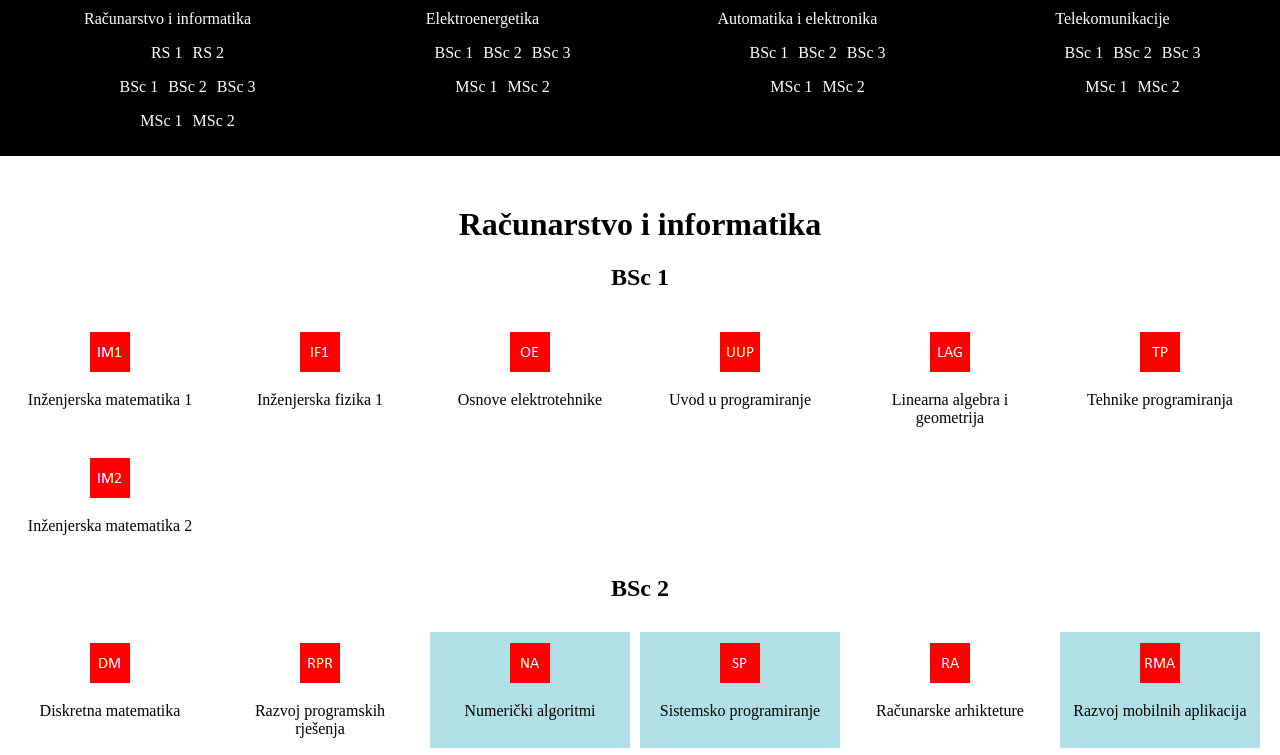
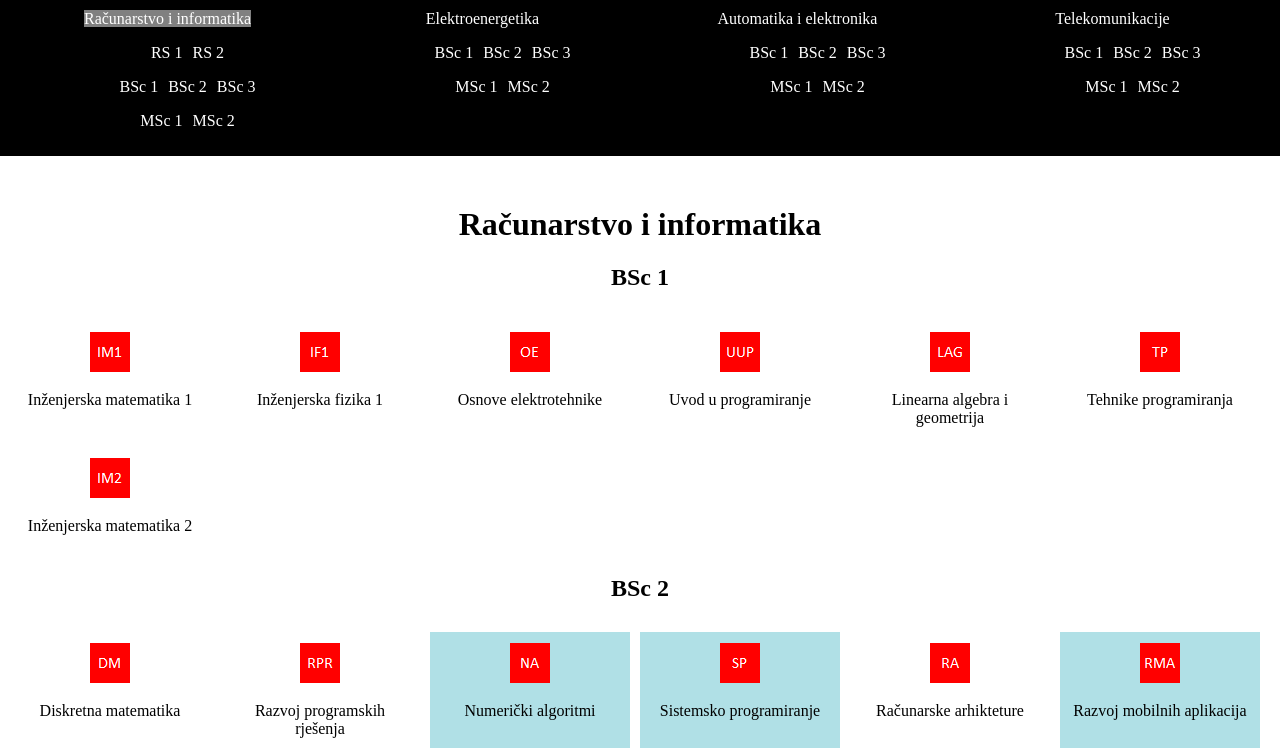
Before and after one commit to Rilenze/web-technologies-project, a plain HTML site: page html/predmet.html in a window 1280 px wide. In both pictures the pointer is over the link "Računarstvo i informatika". Shown: the top 755 px of the page. Drawn offline with Linux system fonts and the light colour scheme.

Commit message:
Dodan hover u meniju

```diff
--- a/css/predmet.css
+++ b/css/predmet.css
@@ -20,6 +20,9 @@ body {
 #meni a {
     text-decoration: none;
     color: white;
+}
+#meni a:hover {
+    background-color: gray;
 }
 .bsc_1, .bsc_2, .bsc_3, .msc_1, .msc_2, .rs_1, .rs_2 {
     display: grid;
```
